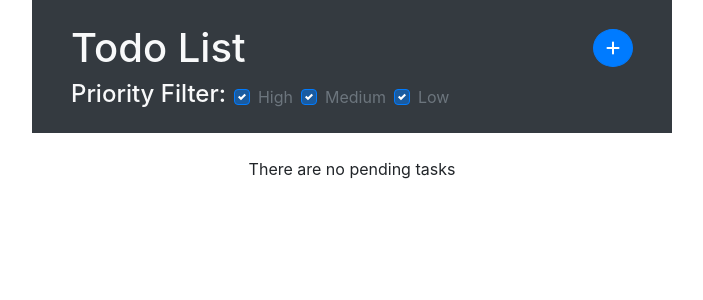
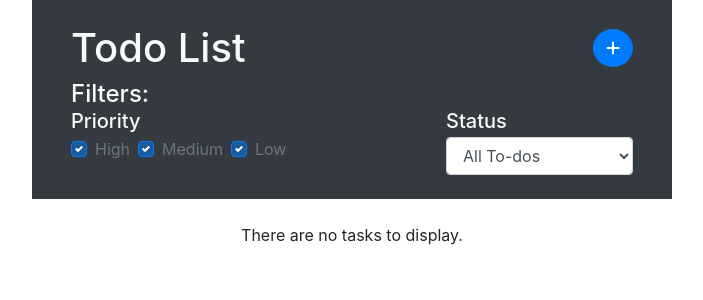
Before and after one commit to gian-rafael/angular-todo-list, an Angular app: page / in a window 1280 px wide. Shown: the top 300 px of the page, without its empty margins (288-991 px from the left). Built offline with nearby package versions, Linux system fonts and the light colour scheme; data requests are answered from the project's data file.

Commit message:
#6 added filtering by status and fixed typos and styling

```diff
--- a/src/app/app.component.html
+++ b/src/app/app.component.html
@@ -7,8 +7,8 @@
         <i class="fa-solid fa-add add-close"></i>
       </button>
     </div>
+    <app-add-todo (add)="onAdd($event)"></app-add-todo>
     <app-filter-todo [todos$]="todos$"></app-filter-todo>
-    <app-add-todo (add)="onAdd($event)"></app-add-todo>
     <small class="text-danger px-4 pb-2 d-block" *ngIf="errors$ | async as errors">{{ errorMessages[errors] }}</small>
   </header>
   <app-todo-list [todos]="todos$ | async" (edit)="onUpdate($event)" (toggle)="onUpdate($event)"
--- a/src/app/components/add-todo/add-todo.component.html
+++ b/src/app/components/add-todo/add-todo.component.html
@@ -1,4 +1,4 @@
-<section [ngClass]="{'show-add-todo pb-4 mt-4': isOpen$ | async}" class="d-flex flex-column add-todo overflow-hidden">
+<section [ngClass]="{'show-add-todo pb-2 mt-2': isOpen$ | async}" class="d-flex flex-column add-todo overflow-hidden">
   <form (ngSubmit)="addTodo(form.value, form)" #form="ngForm" class="d-flex flex-column">
     <div class="input-group px-4">
       <input type="text" class="form-control"
--- a/src/app/components/filter-todo/filter-todo.component.html
+++ b/src/app/components/filter-todo/filter-todo.component.html
@@ -1,5 +1,8 @@
-<div class="px-4 mb-4 d-flex flex-column flex-sm-row justify-content-between justify-content-md-start align-items-sm-end align-items-start">
-  <h4 class="h4 mb-0 mr-2">Priority Filter:</h4>
+<div class="px-4 pb-4 d-flex-column justify-content-between justify-content-md-start align-items-sm-end align-items-start">
+  <h4 class="h4 mb-0 mr-2">Filters:</h4>
+  <div class="d-flex flex-column flex-sm-row justify-content-sm-between">
+    <div class="d-flex flex-column justify-content-start align-items-start mr-4">
+      <h5 class="mb-1">Priority</h5>
       <div class="d-flex justify-content-end">
         <div class="custom-control custom-checkbox mr-2">
           <input type="checkbox" class="custom-control-input" id="high" [(ngModel)]="filters.high" name="high"
@@ -15,6 +18,16 @@
           <input type="checkbox" class="custom-control-input" id="low" [(ngModel)]="filters.low" name="low"
             [disabled]="!(inputState$ | async)?.low" (click)="setFilters($event)" />
           <label class=" custom-control-label" for="low">Low</label>
+        </div>
+      </div>
+    </div>
+    <div class="d-flex flex-column justify-content-start align-items-start">
+      <h5 class="mb-1">Status</h5>
+      <select class="form-control" ngModel="all" (ngModelChange)="handleStatusChange($event)">
+        <option value="all" selected>All To-dos</option>
+        <option value="completed" [disabled]="!(inputState$ | async)?.completed">Completed To-dos</option>
+        <option value="pending" [disabled]="!(inputState$ | async)?.pending">Pending To-dos</option>
+      </select>
     </div>
   </div>
 </div>
--- a/src/app/components/filter-todo/filter-todo.component.ts
+++ b/src/app/components/filter-todo/filter-todo.component.ts
@@ -17,6 +17,8 @@ export class FilterTodoComponent implements OnInit {
     low: true,
     medium: true,
     high: true,
+    completed: true,
+    pending: true,
   };
 
   @Input() todos$: Observable<Todo[]> = new Observable();
@@ -34,9 +36,11 @@ export class FilterTodoComponent implements OnInit {
     this.inputState$ = this.todos$.pipe(
       switchMap((todos: Todo[]) =>
         of({
-          low: todos.some((todo) => todo.priority === "low"),
-          medium: todos.some((todo) => todo.priority === "medium"),
-          high: todos.some((todo) => todo.priority === "high"),
+          low: todos.some((todo) => this.isFilterEnabled(todo, "low")),
+          medium: todos.some((todo) => this.isFilterEnabled(todo, "medium")),
+          high: todos.some((todo) => this.isFilterEnabled(todo, "high")),
+          completed: todos.some((todo) => todo.status === "completed"),
+          pending: todos.some((todo) => todo.status === "pending"),
         })
       )
     );
@@ -54,13 +58,31 @@ export class FilterTodoComponent implements OnInit {
       }
       switch (name) {
         case "low":
-          this.filters = { low: true, medium: false, high: false };
+          this.filters = {
+            low: true,
+            medium: false,
+            high: false,
+            completed: this.filters.completed,
+            pending: this.filters.pending,
+          };
           break;
         case "medium":
-          this.filters = { low: false, medium: true, high: false };
+          this.filters = {
+            low: false,
+            medium: true,
+            high: false,
+            completed: this.filters.completed,
+            pending: this.filters.pending,
+          };
           break;
         case "high":
-          this.filters = { low: false, medium: false, high: true };
+          this.filters = {
+            low: false,
+            medium: false,
+            high: true,
+            completed: this.filters.completed,
+            pending: this.filters.pending,
+          };
           break;
       }
     } else {
@@ -68,4 +90,34 @@ export class FilterTodoComponent implements OnInit {
     }
     this.filterService.setFilters(this.filters);
   }
+
+  handleStatusChange(value: string) {
+    switch (value) {
+      case "all":
+        this.filters = { ...this.filters, completed: true, pending: true };
+        break;
+      case "completed":
+        this.filters = { ...this.filters, completed: true, pending: false };
+        break;
+      case "pending":
+        this.filters = { ...this.filters, completed: false, pending: true };
+        break;
+    }
+    this.filterService.setFilters(this.filters);
+  }
+
+  private isFilterEnabled(todo: Todo, value: string) {
+    let isEnabled = todo.priority === value;
+    if (this.filters.completed && this.filters.pending) {
+      return isEnabled;
+    }
+
+    if (this.filters.completed) {
+      return isEnabled && todo.status === "completed";
+    }
+
+    if (this.filters.pending) {
+      return isEnabled && todo.status === "pending";
+    }
+  }
 }
--- a/src/app/components/todo-item/todo-item.component.html
+++ b/src/app/components/todo-item/todo-item.component.html
@@ -1,8 +1,8 @@
 <div class="rounded shadow d-flex justify-content-between align-items-center px-4 py-3 my-2 todo-item">
   <div class="d-flex justify-content-start align-items-center w-100" (click)="toggleTodo()">
     <span *ngIf="!editting" class="mr-2">
-      <i *ngIf="todo.status === 'completed'" class="fa-solid fa-times text-danger"></i>
-      <i *ngIf="todo.status === 'pending'" class="fa-solid fa-check text-success"></i>
+      <i *ngIf="todo.status === 'pending'" class="fa-solid fa-times text-danger"></i>
+      <i *ngIf="todo.status === 'completed'" class="fa-solid fa-check text-success"></i>
     </span>
     <span class="mr-2" *ngIf="['medium', 'high'].includes(todo.priority) && !editting">
       <i class="fa-solid fa-circle-exclamation"
@@ -18,7 +18,7 @@
           placeholder="Invalid Input" maxlength="30">
         <select name="priority" [(ngModel)]="todo.priority" class="form-control"
           [class.border-danger]="task.errors?.required && task.dirty" required>
-          <option value="" selected disabled class="default-option">Selet Priority</option>
+          <option value="" selected disabled class="default-option">Select Priority</option>
           <option *ngFor="let priority of priorityOptions" [ngValue]="priority.value"> {{priority.name}} </option>
         </select>
       </div>
--- a/src/app/components/todo-list/todo-list.component.html
+++ b/src/app/components/todo-list/todo-list.component.html
@@ -2,4 +2,4 @@
   <app-todo-item *ngFor="let todo of selectedTodos$ | async" [todo]="todo" (edit)="onEdit($event)"
     (toggle)="onToggle($event)" (delete)="onDelete($event)"></app-todo-item>
 </div>
-<p *ngIf="(selectedTodos$ | async)?.length === 0" class="text-center my-4">There are no pending tasks</p>
+<p *ngIf="(selectedTodos$ | async)?.length === 0" class="text-center my-4">There are no tasks to display.</p>
--- a/src/app/components/todo-list/todo-list.component.ts
+++ b/src/app/components/todo-list/todo-list.component.ts
@@ -17,8 +17,8 @@ import { Subscription, BehaviorSubject, Subject } from "rxjs";
   selector: "app-todo-list",
   templateUrl: "./todo-list.component.html",
   styleUrls: [
-//"./todo-list.component.scss"
-],
+    //"./todo-list.component.scss"
+  ],
 })
 export class TodoListComponent implements OnChanges, OnInit, OnDestroy {
   @Input() todos: Todo[] = [];
@@ -45,9 +45,22 @@ export class TodoListComponent implements OnChanges, OnInit, OnDestroy {
       .pipe(switchMap(() => this.filterService.filters))
       .subscribe((filters) => {
         if (this.todos) {
-          this.selectedTodos$.next(
-            this.todos.filter((todo) => filters[todo.priority] === true)
+          let filtered = this.todos.filter(
+            (todo) => filters[todo.priority] === true
           );
+          if (filters.completed && filters.pending) {
+            return this.selectedTodos$.next(filtered);
+          }
+          if (filters.completed) {
+            return this.selectedTodos$.next(
+              filtered.filter((todo) => todo.status === "completed")
+            );
+          }
+          if (filters.pending) {
+            return this.selectedTodos$.next(
+              filtered.filter((todo) => todo.status === "pending")
+            );
+          }
         }
       });
   }
--- a/src/app/todo-filter.service.ts
+++ b/src/app/todo-filter.service.ts
@@ -2,10 +2,10 @@ import { Injectable } from "@angular/core";
 
 import { BehaviorSubject } from "rxjs";
 
-import { Priority } from "./models/todo";
+import { Priority, Status } from "./models/todo";
 
 export type FilterOptions = {
-  [key in Priority]: boolean;
+  [key in Priority | Status]: boolean;
 };
 
 @Injectable({
@@ -17,6 +17,8 @@ export class TodoFilterService {
       low: true,
       medium: true,
       high: true,
+      completed: true,
+      pending: true,
     });
 
   get filters() {
```
Lines whose indentation alone changed are shown as unchanged.
